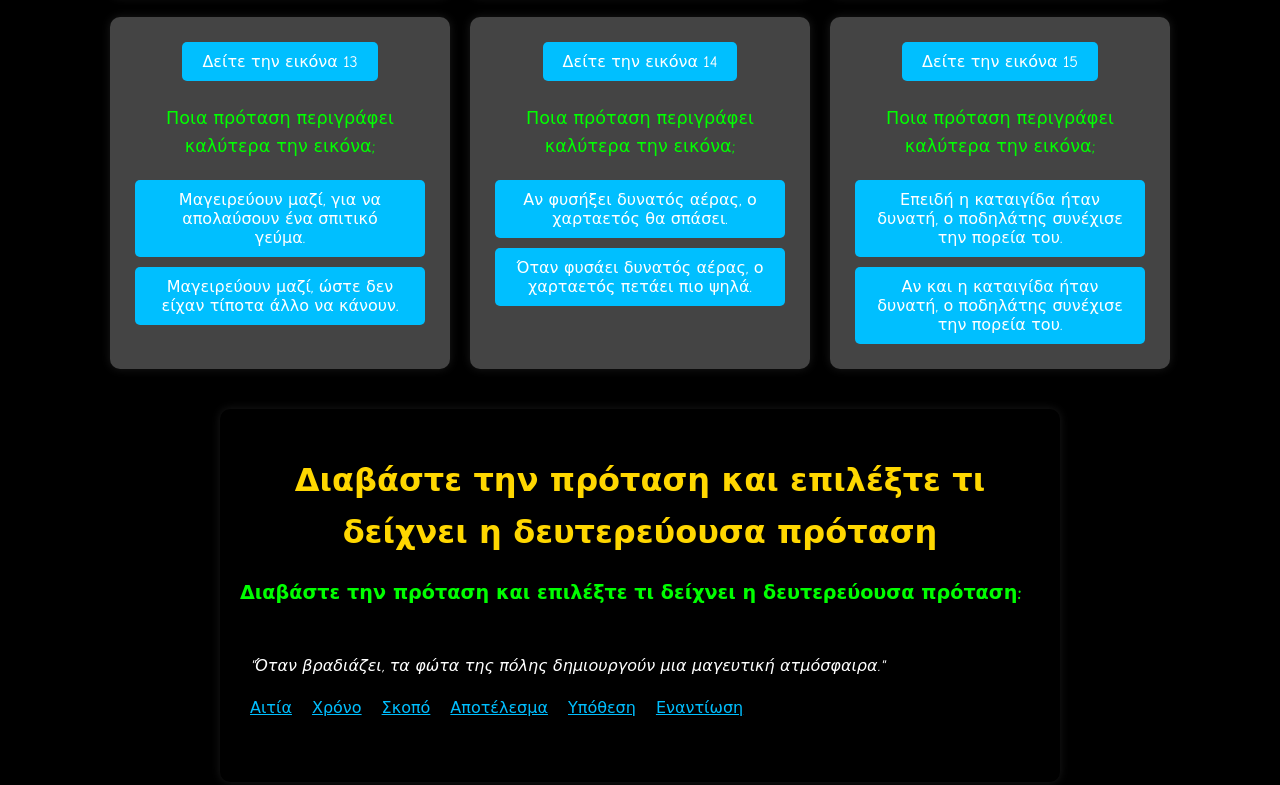
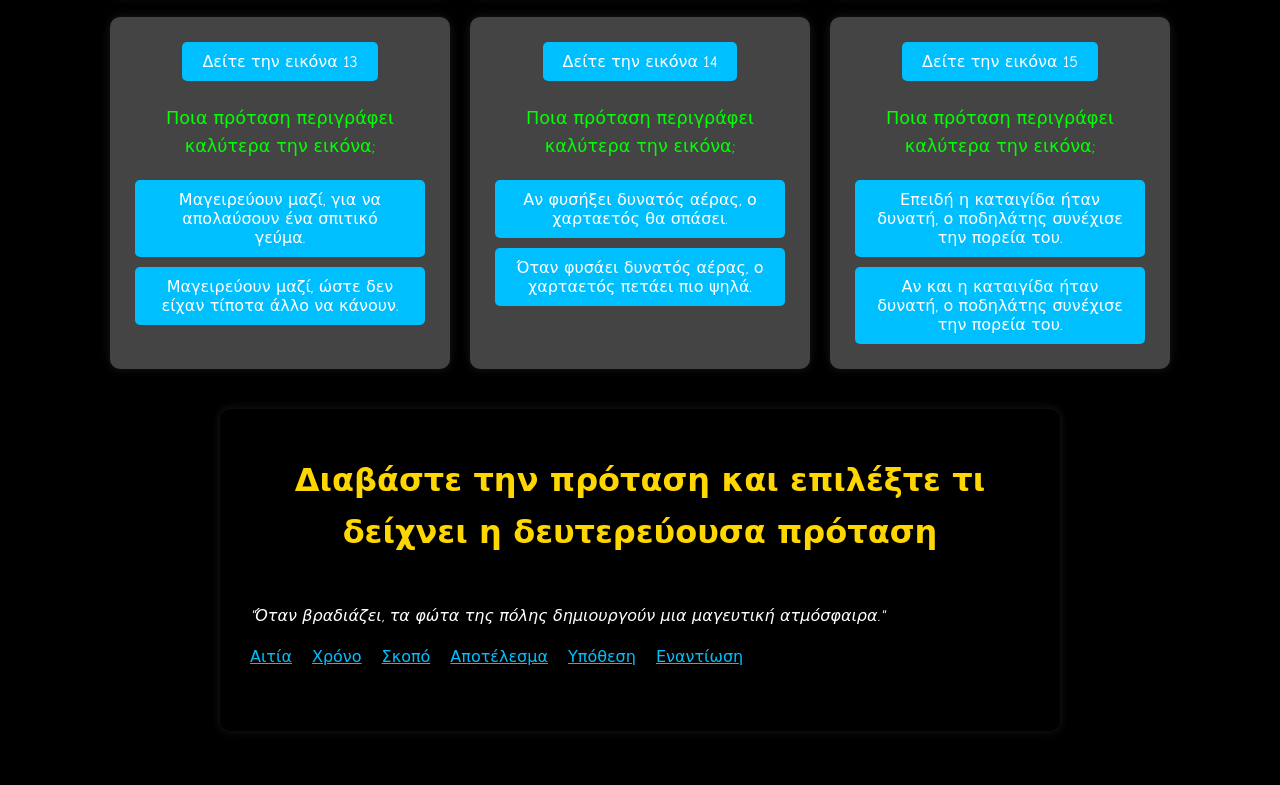
Before and after one commit to pdomvros/subordinate-clauses-a, a plain HTML site: page index.html in a window 1280 px wide. Shown: the part 1752-2537 px from the top of the page. After the commit the page ends 2503 px from the top, so only its background shows below. Drawn offline with Linux system fonts and the light colour scheme.

Commit message:
Update index.html

```diff
--- a/index.html
+++ b/index.html
@@ -234,7 +234,6 @@
     <div class="container">
         <h2>Διαβάστε την πρόταση και επιλέξτε τι δείχνει η δευτερεύουσα πρόταση</h2>
         <div class="instruction">
-            Διαβάστε την πρόταση και επιλέξτε τι δείχνει η δευτερεύουσα πρόταση:
         </div>
 
         <div class="exercise">
```
